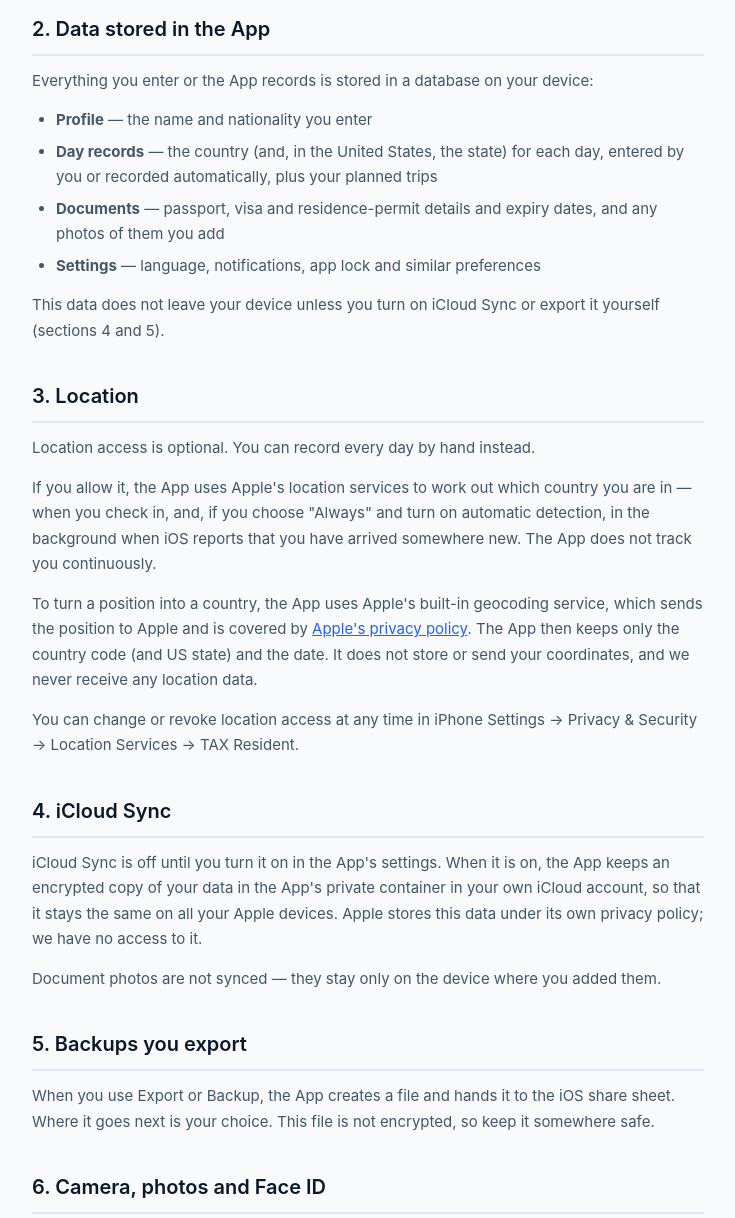
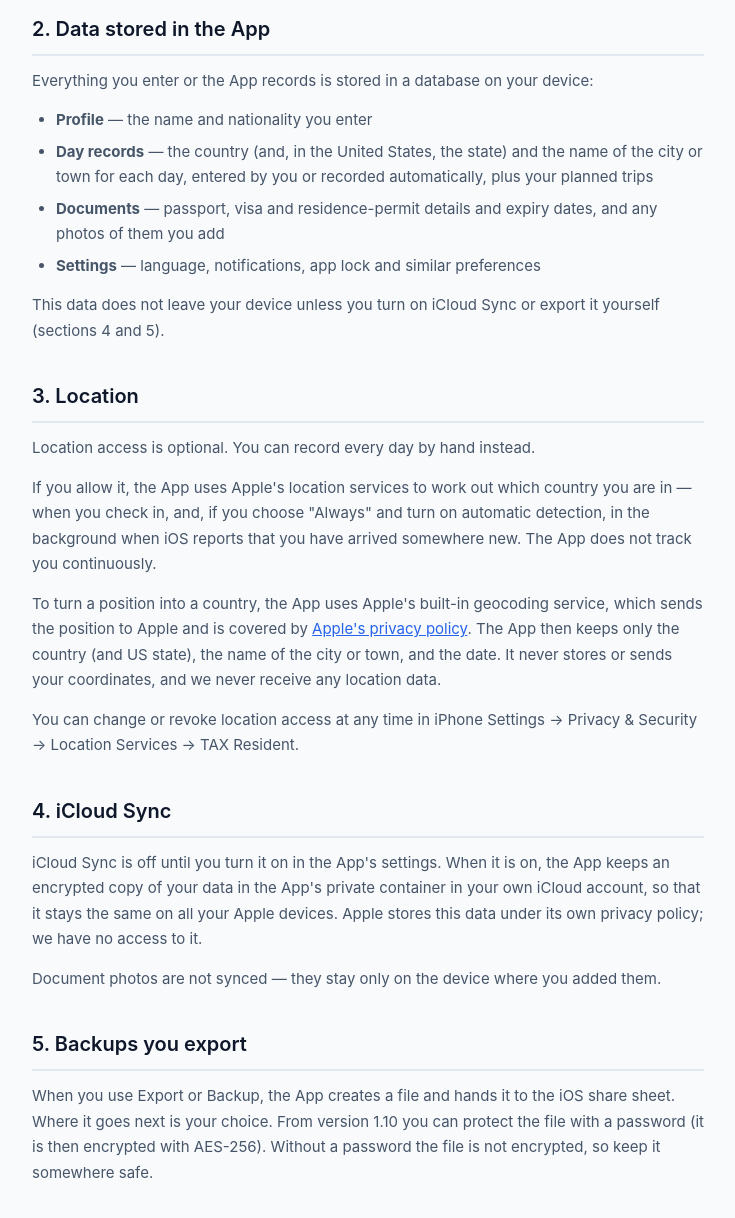
Before and after one commit to taxresident-app/taxresident-app.github.io, a plain HTML site: page privacy.html in a window 1280 px wide. Shown: the part 620-1838 px from the top of the page, without its empty margins (272-1007 px from the left). Drawn offline with Linux system fonts and the light colour scheme.

Commit message:
Privacy policy: city name, feedback footer, crash e-mail, backup password; header subtitle contrast

```diff
--- a/privacy.html
+++ b/privacy.html
@@ -30,6 +30,7 @@
         }
         .header p {
             font-size: 15px;
+            color: #FFFFFF;
             opacity: 0.85;
         }
         .container {
@@ -136,7 +137,7 @@
     <p>Everything you enter or the App records is stored in a database on your device:</p>
     <ul>
         <li><strong>Profile</strong> — the name and nationality you enter</li>
-        <li><strong>Day records</strong> — the country (and, in the United States, the state) for each day, entered by you or recorded automatically, plus your planned trips</li>
+        <li><strong>Day records</strong> — the country (and, in the United States, the state) and the name of the city or town for each day, entered by you or recorded automatically, plus your planned trips</li>
         <li><strong>Documents</strong> — passport, visa and residence-permit details and expiry dates, and any photos of them you add</li>
         <li><strong>Settings</strong> — language, notifications, app lock and similar preferences</li>
     </ul>
@@ -145,7 +146,7 @@
     <h2>3. Location</h2>
     <p>Location access is optional. You can record every day by hand instead.</p>
     <p>If you allow it, the App uses Apple's location services to work out which country you are in — when you check in, and, if you choose "Always" and turn on automatic detection, in the background when iOS reports that you have arrived somewhere new. The App does not track you continuously.</p>
-    <p>To turn a position into a country, the App uses Apple's built-in geocoding service, which sends the position to Apple and is covered by <a href="https://www.apple.com/legal/privacy/">Apple's privacy policy</a>. The App then keeps only the country code (and US state) and the date. It does not store or send your coordinates, and we never receive any location data.</p>
+    <p>To turn a position into a country, the App uses Apple's built-in geocoding service, which sends the position to Apple and is covered by <a href="https://www.apple.com/legal/privacy/">Apple's privacy policy</a>. The App then keeps only the country (and US state), the name of the city or town, and the date. It never stores or sends your coordinates, and we never receive any location data.</p>
     <p>You can change or revoke location access at any time in iPhone Settings → Privacy &amp; Security → Location Services → TAX Resident.</p>
 
     <h2>4. iCloud Sync</h2>
@@ -153,7 +154,7 @@
     <p>Document photos are not synced — they stay only on the device where you added them.</p>
 
     <h2>5. Backups you export</h2>
-    <p>When you use Export or Backup, the App creates a file and hands it to the iOS share sheet. Where it goes next is your choice. This file is not encrypted, so keep it somewhere safe.</p>
+    <p>When you use Export or Backup, the App creates a file and hands it to the iOS share sheet. Where it goes next is your choice. From version 1.10 you can protect the file with a password (it is then encrypted with AES-256). Without a password the file is not encrypted, so keep it somewhere safe.</p>
 
     <h2>6. Camera, photos and Face ID</h2>
     <p>The App asks for camera or photo-library access only when you add a photo of a document. Photos are stored inside the App on your device.</p>
@@ -163,10 +164,11 @@
     <p>Reminders (for example, a daily check-in or a document about to expire) are scheduled on your device. No notification content passes through any server of ours.</p>
 
     <h2>8. When you contact us</h2>
-    <p>If you write to us — from the App's "Send Feedback" button or directly — we receive your e-mail address, your message and any device details included with it (such as app version, iOS version and language). We use this only to answer you and to improve the App, keep it in our support mailbox, and delete it on request. Our mailbox is provided by Google (Gmail).</p>
+    <p>If you write to us — from the App's "Send Feedback" button or directly — we receive your e-mail address, your message and any device details included with it (app version, iOS version, device model, language, region, and the result of the App's built-in encryption self-test). None of your day records or documents are included. We use this only to answer you and to improve the App, keep it in our support mailbox, and delete it on request. Our mailbox is provided by Google (Gmail).</p>
 
     <h2>9. Crash reports</h2>
     <p>If you have chosen in iPhone Settings to share analytics with app developers, Apple may send us anonymous crash and usage reports. We use them only to fix problems. You can switch this off in Settings → Privacy &amp; Security → Analytics &amp; Improvements.</p>
+    <p>If the App itself runs into an error, it may offer to open a pre-filled e-mail to us with the error details, app version and iOS version. Nothing is sent unless you send that e-mail yourself.</p>
 
     <h2>10. What we do not do</h2>
     <ul>
```
Also changed, not shown: support.html (+1 -0 lines).
